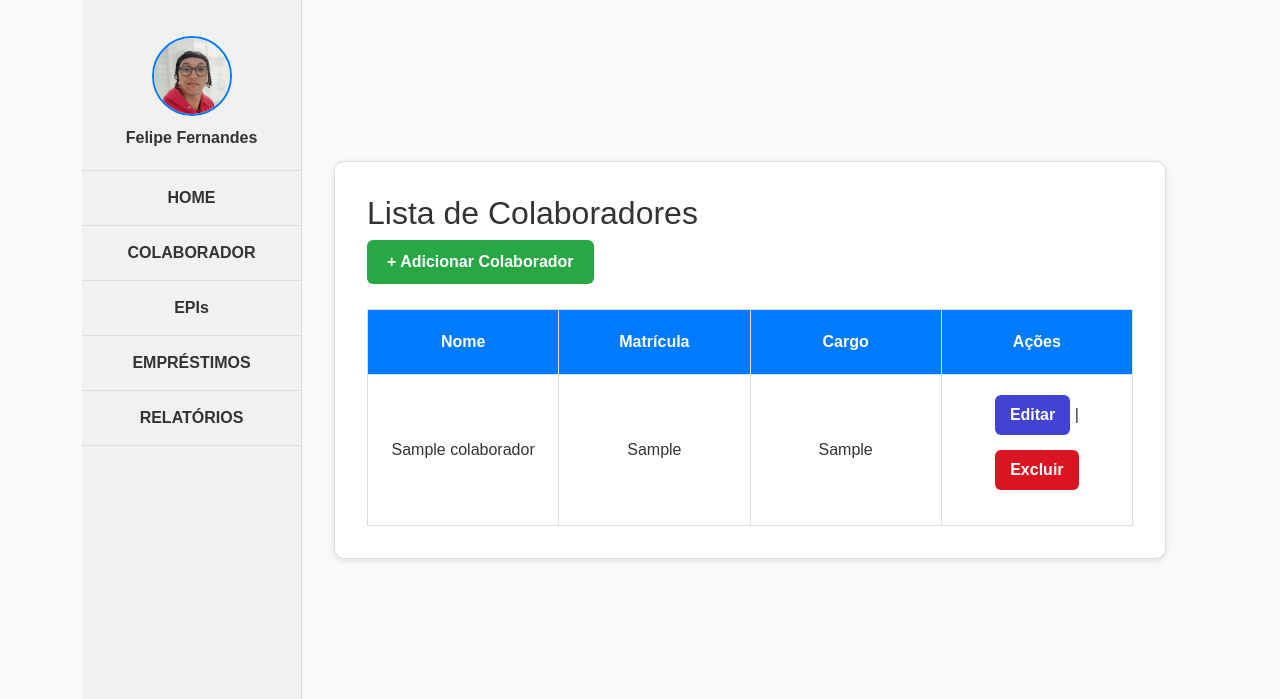
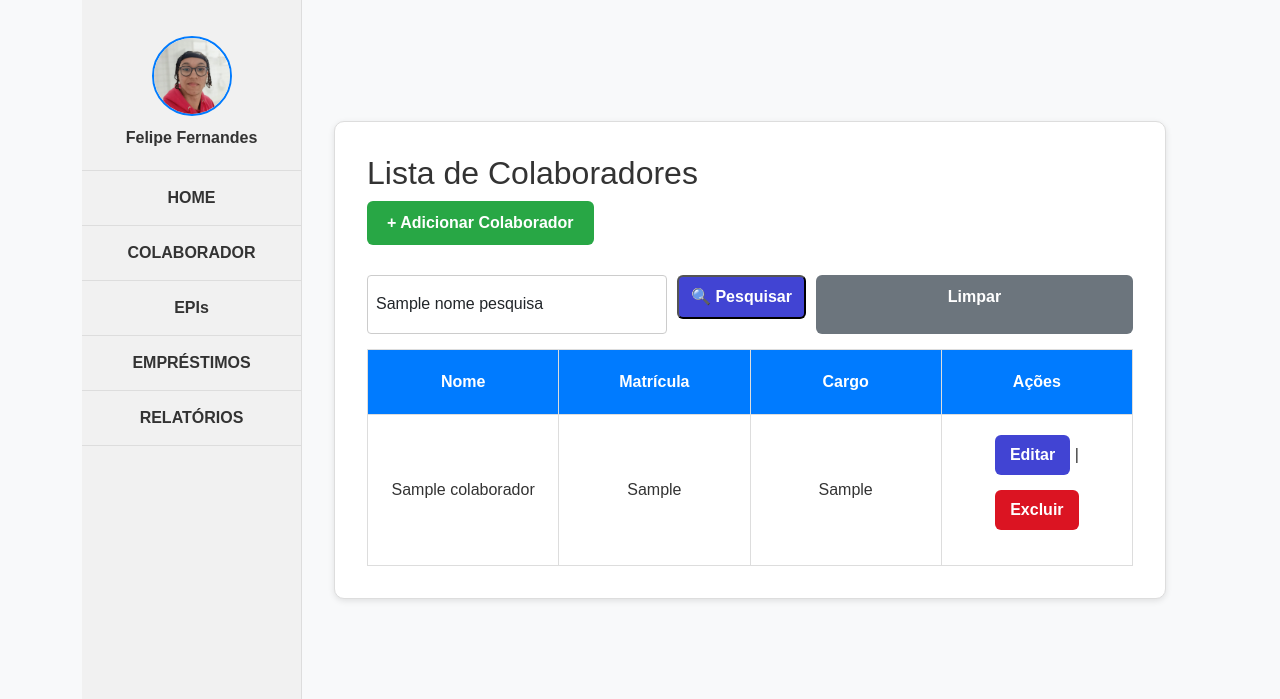
Before and after one commit to FelipeFernandesRib/gestao_epi, a Django app: template amb_vir/gestao_epi/colaboradores/templates/colaboradores/lista.html in a window 1280 px wide. Shown: the part 88-787 px from the top of the page. Run offline with Django 5.2, Linux system fonts and the light colour scheme; tables that the repository leaves empty hold one stand-in row (values such as "Sample post"); the template is opened without the code that fills it: values that come from a table or form of the project are taken from there, most other values are stand-ins (such as "Sample title", 1, 10 or a date in 2020).

Commit message:
Adiciona funcionalidade de busca e filtro na lista de colaboradores

```diff
--- a/amb_vir/gestao_epi/colaboradores/templates/colaboradores/lista.html
+++ b/amb_vir/gestao_epi/colaboradores/templates/colaboradores/lista.html
@@ -4,6 +4,19 @@
 <div class="list-box">
     <h2>Lista de Colaboradores</h2>
     <a class="btn-adi" href="{% url 'criar_colaborador' %}">+ Adicionar Colaborador</a>
+
+    <div style="margin: 15px 0;">
+        <form method="get" class="d-flex">
+            <input type="text" name="nome" class="form-control"
+                   placeholder="Pesquisar por nome..."
+                   value="{{ nome_pesquisa }}"
+                   style="max-width: 300px; margin-right: 10px;">
+            <button type="submit" class="btn-edi">🔍 Pesquisar</button>
+            {% if nome_pesquisa %}
+            <a href="{% url 'lista_colaboradores' %}" class="btn-cancel" style="margin-left: 10px;">Limpar</a>
+            {% endif %}
+        </form>
+    </div>
 
     <table class="styled-table">
         <thead>
@@ -21,16 +34,42 @@
                 <td>{{ colaborador.matricula }}</td>
                 <td>{{ colaborador.cargo }}</td>
                 <td>
-                    <a class= "btn-edi" href="{% url 'editar_colaborador' colaborador.id %}">Editar</a> |
-                    <a class= "btn-exc"href="{% url 'excluir_colaborador' colaborador.id %}">Excluir</a>
+                    <a class="btn-edi" href="{% url 'editar_colaborador' colaborador.id %}">Editar</a> |
+                    <a class="btn-exc" href="{% url 'excluir_colaborador' colaborador.id %}">Excluir</a>
                 </td>
             </tr>
             {% empty %}
             <tr>
-                <td colspan="4">Nenhum colaborador cadastrado.</td>
+                <td colspan="4">
+                    {% if nome_pesquisa %}
+                    Nenhum colaborador encontrado para "{{ nome_pesquisa }}".
+                    {% else %}
+                    Nenhum colaborador cadastrado.
+                    {% endif %}
+                </td>
             </tr>
             {% endfor %}
         </tbody>
     </table>
+
+    <!-- NOVO: MOSTRAR RESULTADOS DA PESQUISA -->
+    {% if nome_pesquisa %}
+    <div class="alert alert-info" style="margin-top: 15px;">
+        🔍 Mostrando resultados para: <strong>"{{ nome_pesquisa }}"</strong>
+        | <strong>{{ colaboradores|length }}</strong> colaborador(es) encontrado(s)
+    </div>
+    {% endif %}
 </div>
+
+<style>
+.d-flex button {
+  padding: 8px 12px;
+  height: auto;
+}
+.form-control {
+    padding: 8px;
+    border: 1px solid #ccc;
+    border-radius: 4px;
+}
+</style>
 {% endblock %}
```
